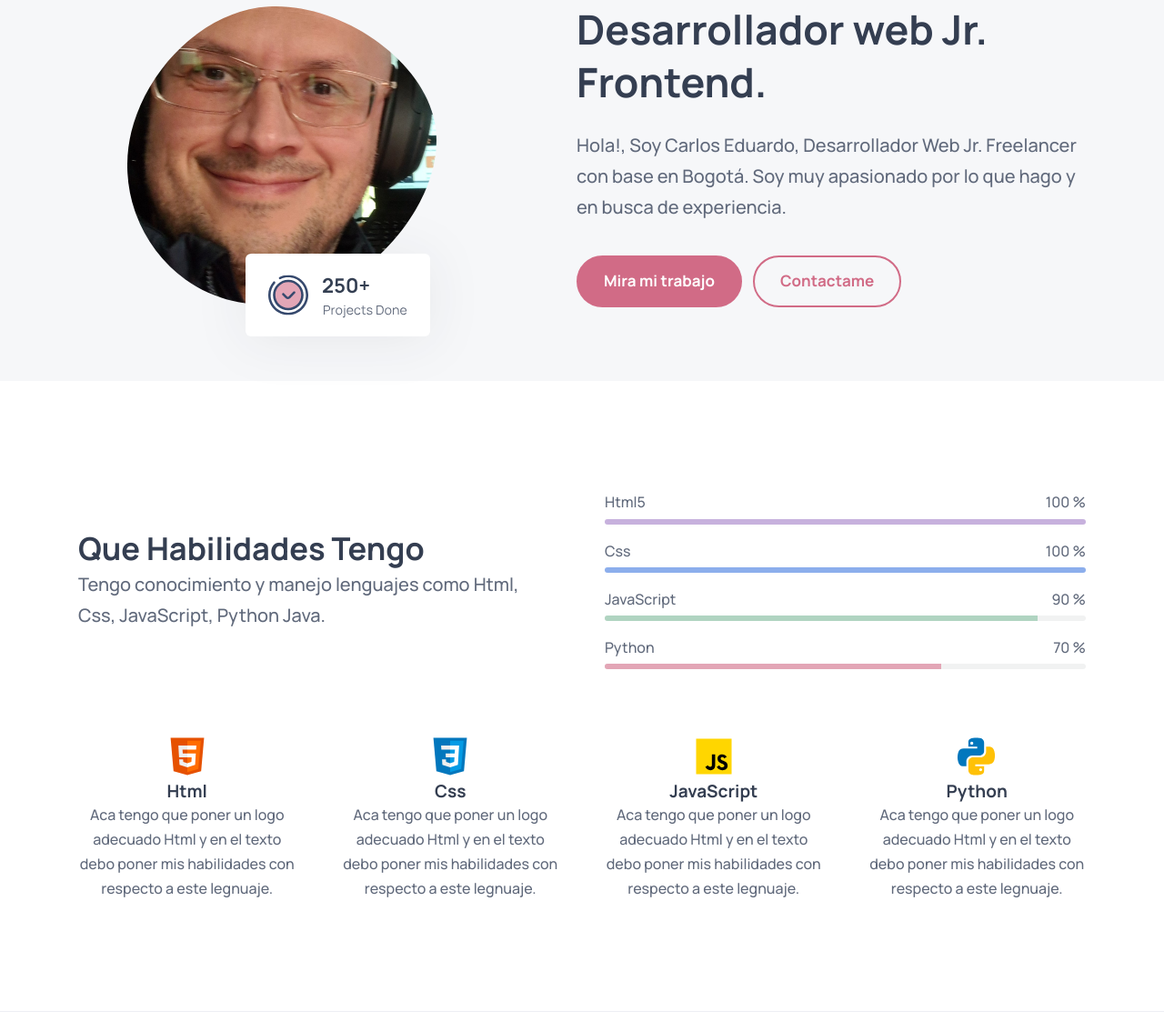
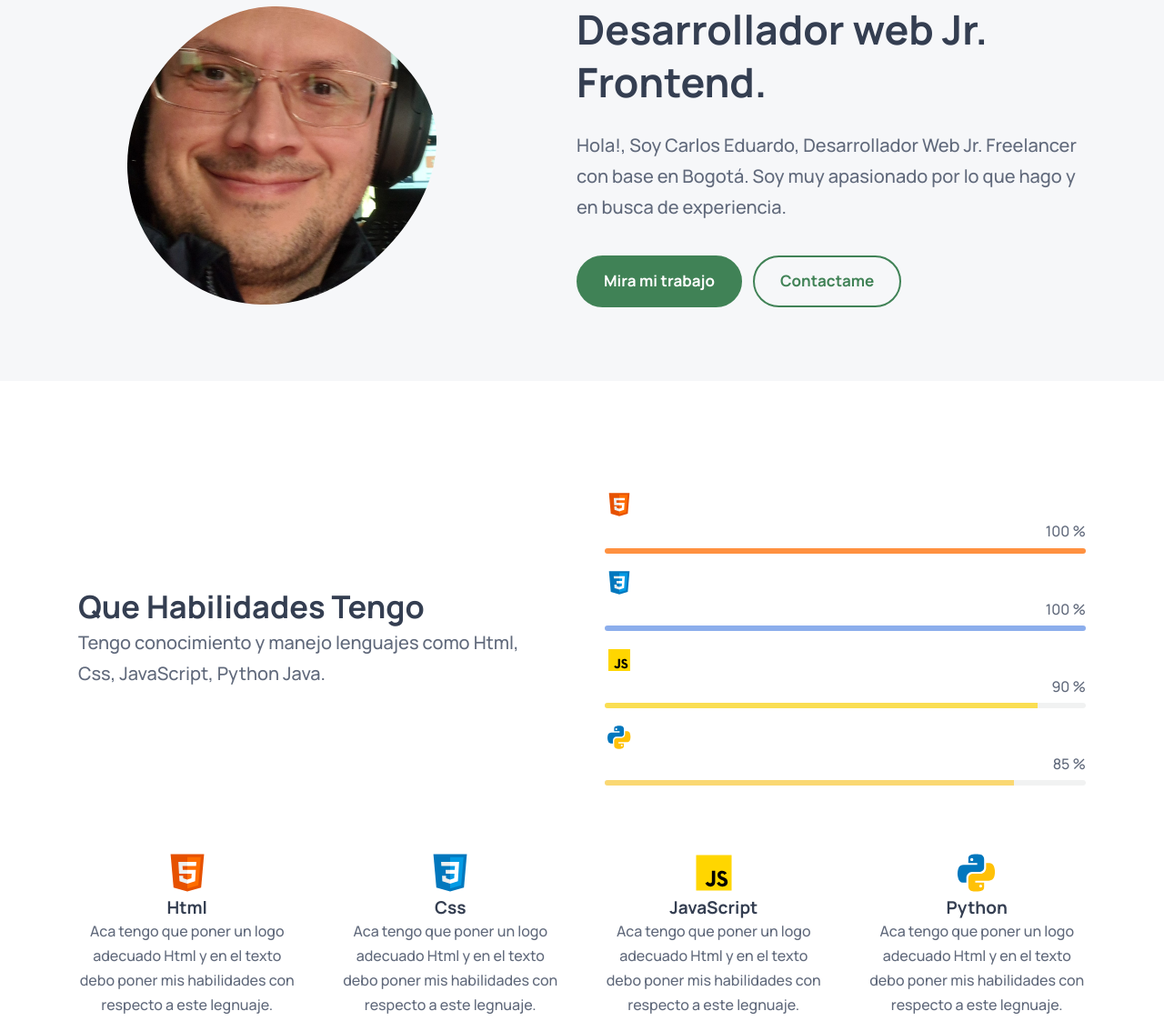
Before and after one commit to carlosesuescun/port_1, a plain HTML site: page index.html in a window 1280 px wide. Shown: the part 278-1401 px from the top of the page at 91% size. Drawn offline with nearby package versions, Linux system fonts and the light colour scheme.

Commit message:
cambio de iconos, colores

```diff
--- a/assets/css/style.css
+++ b/assets/css/style.css
@@ -25,11 +25,11 @@
     --white_a8: hsla(0, 0%, 100%, 0.08);
     --white_a12: hsla(0, 0%, 100%, 0.12);
     --cultured: hsla(220, 20%, 97%, 1);
-    --snow: hsla(345, 57%, 97%, 1);
+    --snow: hsla(180, 21%, 94%, 1);
     --manatee: hsla(219, 10%, 62%, 1);
     --black-coral: hsla(220, 12%, 43%, 1);
     --cadet-blue-crayola_a20: hsla(222, 23%, 71%, 0.2);
-    --cinnamon-satin: hsla(344, 53%, 62%, 1);
+    --cinnamon-satin: hsla(140.308, 34%, 38%, 1);
     --raisin-black: hsla(216, 14%, 14%, 1);
     --raisin-black_a6: hsla(216, 14%, 14%, 0.06);
     --gunmetal: hsla(214, 15%, 21%, 1);
--- a/index.html
+++ b/index.html
@@ -131,8 +131,8 @@
                         <img src="./assets/images/Carlos.jpg" width="340" height="540" alt="Carlos Suescun" class="w-100"
                   data-reveal="top">
 
-                        <img src="./assets/images/hero-shape.svg" width="203" height="91" alt="250+ Projects Done" class="shape"
-                            data-reveal="top" data-reveal-delay="0.25s">
+                        <!--<img src="./assets/images/hero-shape.svg" width="203" height="91" alt="250+ Projects Done" class="shape"
+                            data-reveal="top" data-reveal-delay="0.25s">-->
                     </figure>
 
                     <div class="hero-content">
@@ -180,23 +180,31 @@
                         <ul class="progress-list" data-reveal="right">
 
                             <li class="progress-item">
+                                <!--se agrega icono html-->
+                                <div class="card-icon">
+                                    <img src="./assets/images/html5.svg" width="32" height="32" loading="lazy" alt="Html5 icon">
+                                </div>
 
                                 <div class="label-wrapper">
-                                    <p>Html5</p>
+                                    <p><!--Html5--></p>
 
                                     <span class="span">100 %</span>
                                 </div>
 
                                 <div class="progress">
-                                    <div class="progress-fill" style="width: 100%; background-color: #c7b1dd;"></div>
+                                    <div class="progress-fill" style="width: 100%; background-color: #ff9140;"></div>
                                 </div>
 
                             </li>
 
                             <li class="progress-item">
+                                <!-- se agrega icono css-->
+                                <div class="card-icon">
+                                    <img src="./assets/images/css3.svg" width="32" height="32" loading="lazy" alt="css3 icon">
+                                </div>
 
                                 <div class="label-wrapper">
-                                    <p>Css</p>
+                                    <p><!--Css--></p>
 
                                     <span class="span">100 %</span>
                                 </div>
@@ -208,29 +216,38 @@
                             </li>
 
                             <li class="progress-item">
+                                <!--se agrega icono JavaScript-->
+                                <div class="card-icon">
+                                    <img src="./assets/images/javascript.svg" width="32" height="32" loading="lazy"
+                                        alt="JavaScript icon">
+                                </div>
 
                                 <div class="label-wrapper">
-                                    <p>JavaScript</p>
+                                    <p><!--JavaScript--></p>
 
                                     <span class="span">90 %</span>
                                 </div>
 
                                 <div class="progress">
-                                    <div class="progress-fill" style="width: 90%; background-color: #b0d4c1;"></div>
+                                    <div class="progress-fill" style="width: 90%; background-color: #fade52;"></div>
                                 </div>
 
                             </li>
 
                             <li class="progress-item">
+                                <!--Se agrega icono Python-->
+                                <div class="card-icon">
+                                    <img src="./assets/images/python.svg" width="32" height="32" loading="lazy" alt="web seo icon">
+                                </div>
 
                                 <div class="label-wrapper">
-                                    <p> Python</p>
+                                    <p><!--Python--></p>
 
-                                    <span class="span">70 %</span>
+                                    <span class="span">85 %</span>
                                 </div>
 
                                 <div class="progress">
-                                    <div class="progress-fill" style="width: 70%; background-color: #e3a6b6;"></div>
+                                    <div class="progress-fill" style="width: 85%; background-color: #fad873"></div>
                                 </div>
 
                             </li>
```
